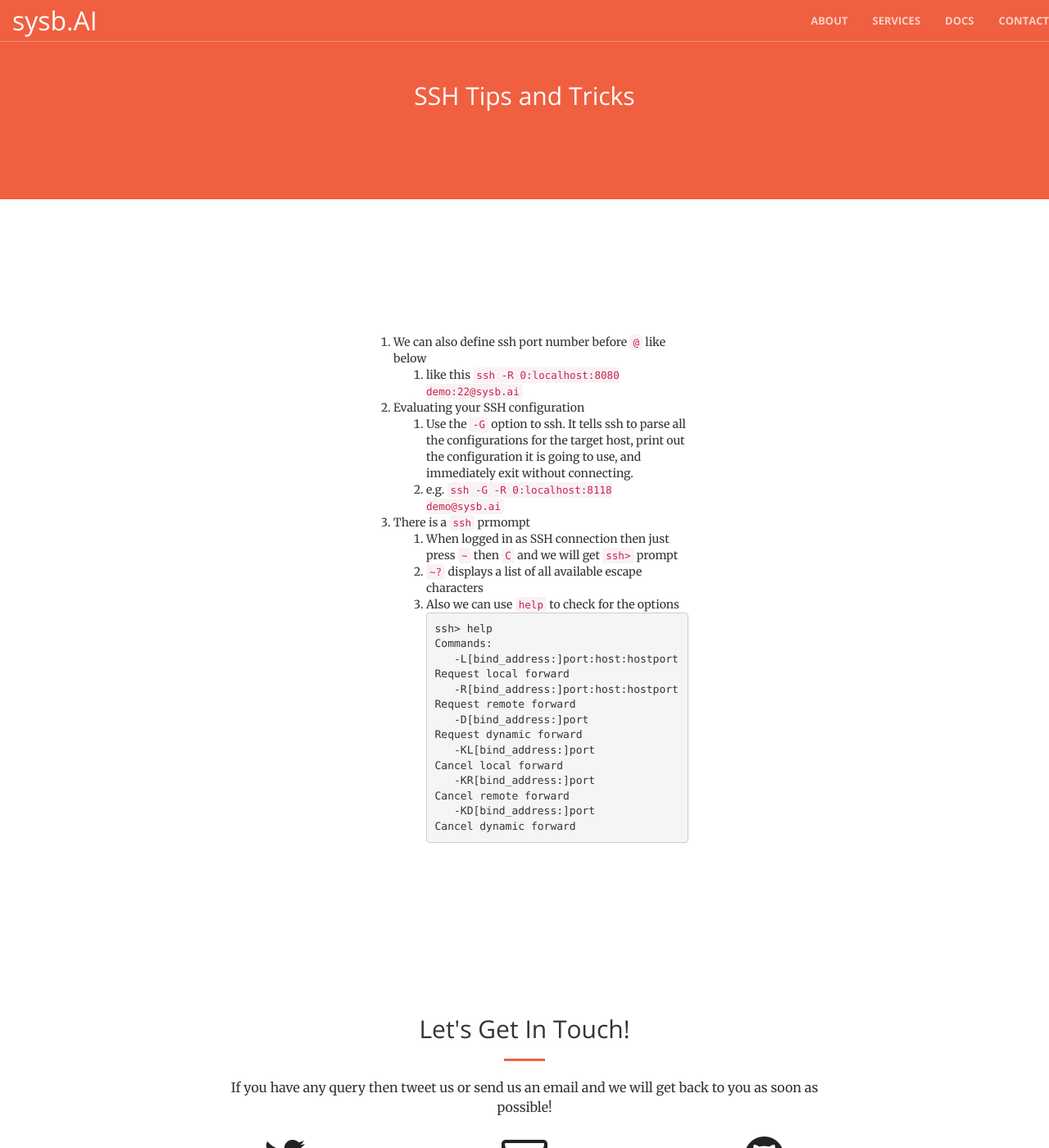
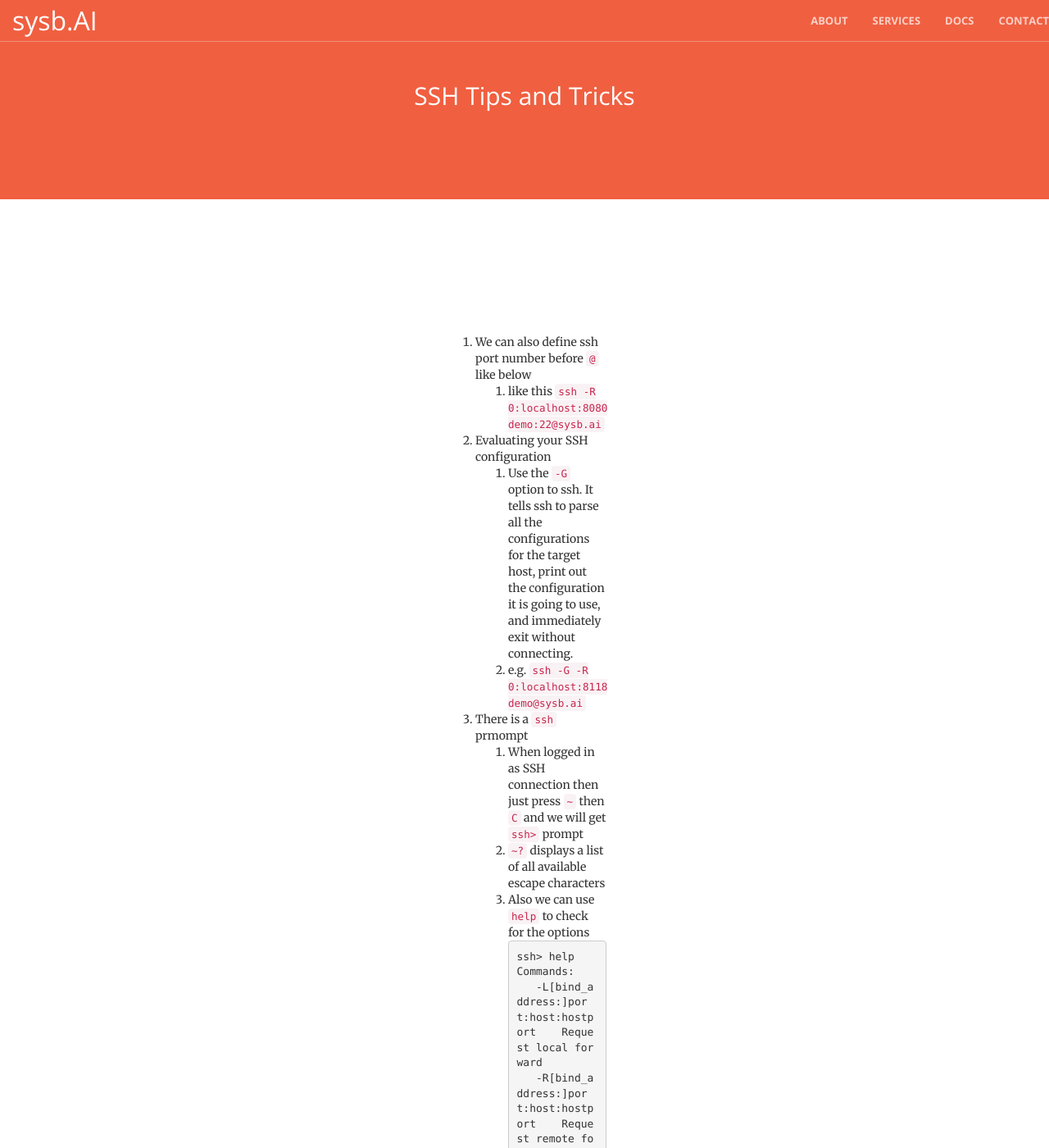
Before and after one commit to usama7628674/sysb.AI, a Jekyll site: the page built from _posts/2020-02-02-ssh-tips-and-tricks.md, in a window 1280 px wide and 1400 px high. Shown: the whole window at 82% size. Built offline with Jekyll 4.4.1, drawn with Linux system fonts in a browser that asks for light colours.

Commit message:
yet another

```diff
--- a/_sass/_base.scss
+++ b/_sass/_base.scss
@@ -225,8 +225,8 @@ header {
 }
 
 .content-box {
-    max-width: 400px;
-    margin: 80px auto 0;
+    max-width: 200px;
+    margin: 60px auto 0;
     @media (min-width: 992px) {
         margin: 20px auto 0;
     }
```
